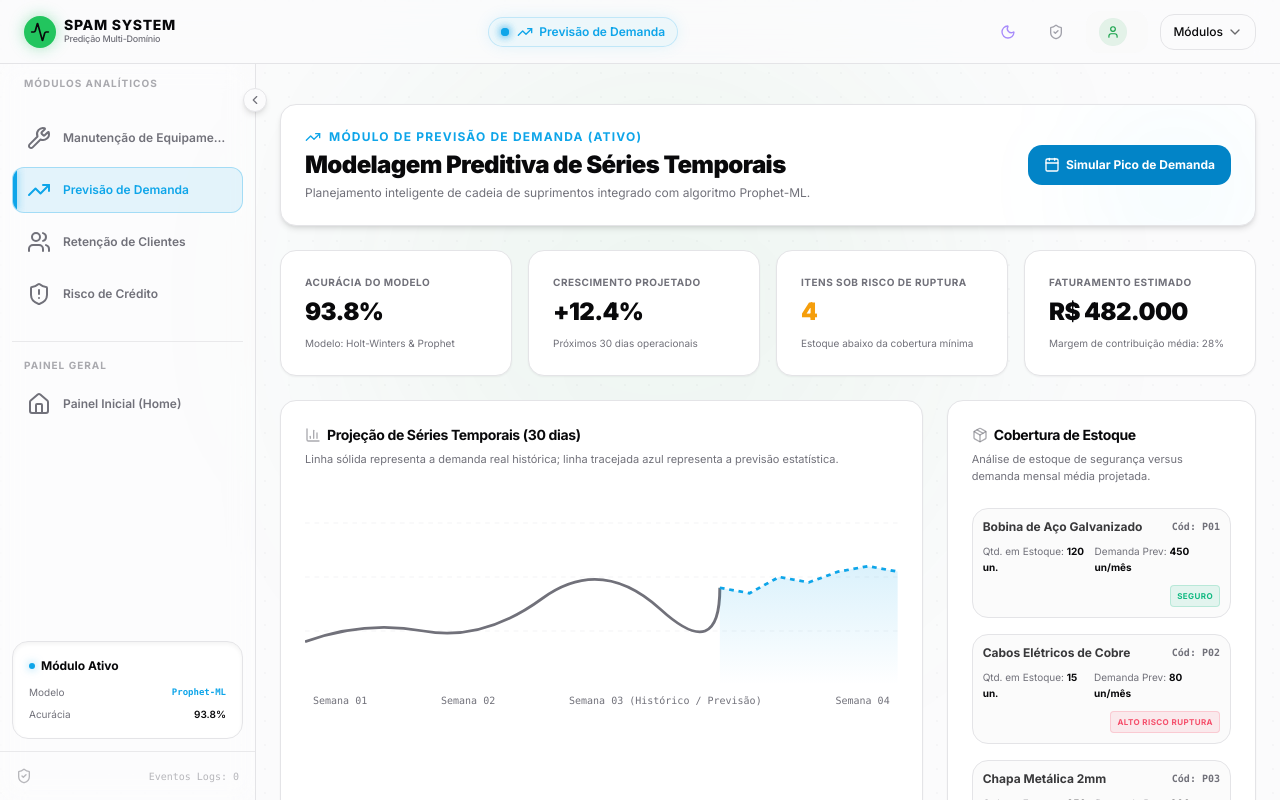
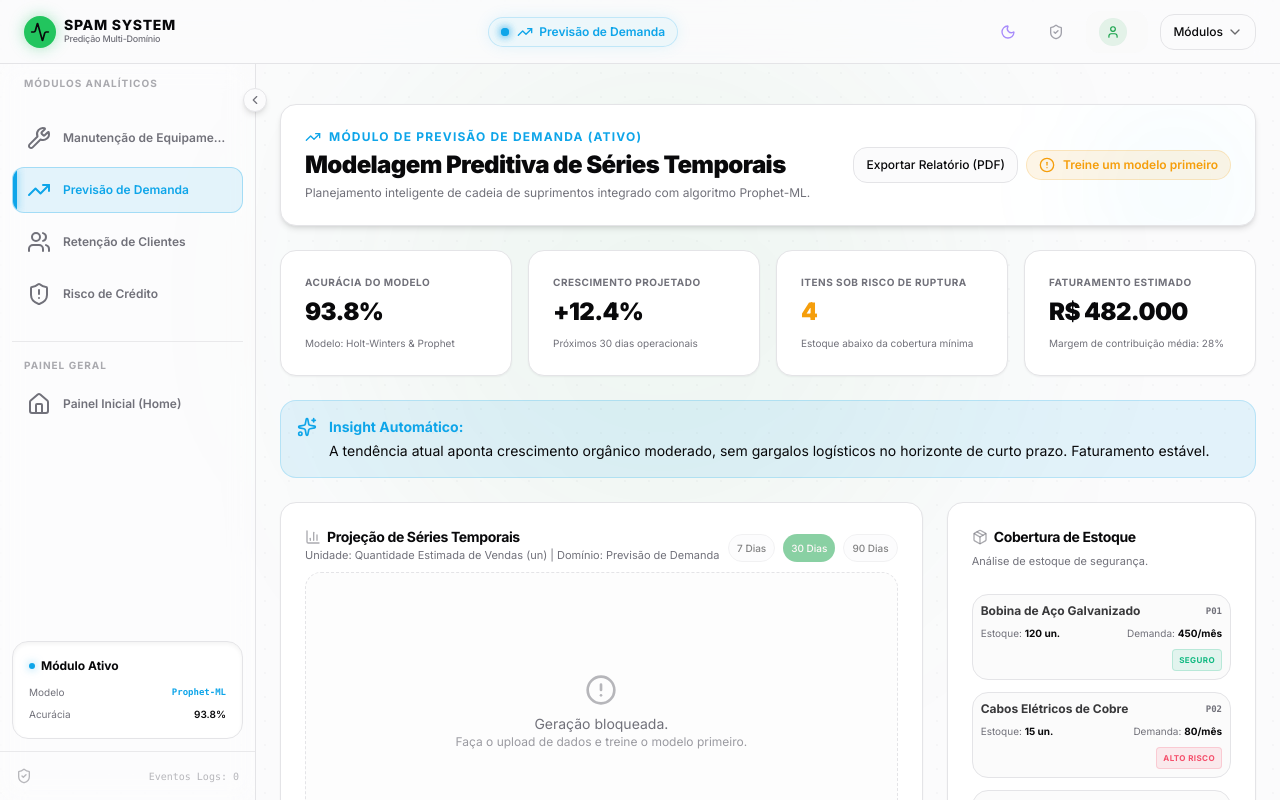
Before and after one commit to gabriellsnts/spam-project, a Next.js app: page /demand in a window 1280 px wide. Shown: the top 800 px of the page. Built offline with nearby package versions, Linux system fonts and the light colour scheme; sample sign-in values are in the browser's storage.

Commit message:
feat: implementar funcoes preditivas e visuais no painel de demanda (RF16)

```diff
--- a/src/app/(domains)/demand/page.tsx
+++ b/src/app/(domains)/demand/page.tsx
@@ -1,16 +1,19 @@
 "use client";
 
-import React, { useState } from "react";
+import React, { useState, useMemo } from "react";
 import { useDomain } from "@/lib/context/domain-context";
-import { TrendingUp, BarChart3, Package, Calendar } from "lucide-react";
+import { TrendingUp, BarChart3, Package, Calendar, AlertCircle, Sparkles } from "lucide-react";
 import { Card, CardContent, CardDescription, CardHeader, CardTitle } from "@/components/ui/card";
 import { Button } from "@/components/ui/button";
 import { CSVUploader } from "@/components/shared/csv-uploader";
+import { FeatureImportanceChart } from "@/components/shared/feature-importance-chart";
+import { LineChart, Line, XAxis, YAxis, Tooltip as RechartsTooltip, ResponsiveContainer, CartesianGrid, ReferenceLine } from "recharts";
 
 export default function DemandPage() {
   const { addLog, isTraining, trainedModels } = useDomain();
   const activeModel = trainedModels["demand"];
   const [seasonalActive, setSeasonalActive] = useState(false);
+  const [horizon, setHorizon] = useState<7 | 30 | 90>(30);
 
   const [metrics, setMetrics] = useState({
     accuracy: "93.8%",
@@ -26,7 +29,48 @@ export default function DemandPage() {
     { id: "P04", name: "Pernos de Fixação Hexagonal", stock: 2400, leadTime: 5, monthlyDemand: 2500, risk: "medium" },
   ]);
 
+  const generateChartData = (days: number, isSeasonal: boolean) => {
+    const data = [];
+    const today = new Date();
+    for (let i = -15; i <= 0; i++) {
+      const d = new Date(today);
+      d.setDate(d.getDate() + i);
+      data.push({
+        date: d.toLocaleDateString("pt-BR", { day: "2-digit", month: "short" }),
+        historico: 100 + Math.random() * 50 + (i * 2),
+        previsao: null,
+        isFuture: false,
+      });
+    }
+    const lastHist = data[data.length - 1].historico as number;
+    for (let i = 1; i <= days; i++) {
+      const d = new Date(today);
+      d.setDate(d.getDate() + i);
+      let multiplier = 1;
+      if (isSeasonal && i > 5 && i < 15) multiplier = 2.5;
+
+      data.push({
+        date: d.toLocaleDateString("pt-BR", { day: "2-digit", month: "short" }),
+        historico: null,
+        previsao: lastHist + (i * 1.5) * multiplier + (Math.random() * 20),
+        isFuture: true,
+      });
+    }
+    const currentPoint = data.find(d => d.isFuture === false && data.indexOf(d) === 15);
+    if (currentPoint) {
+      data[15].previsao = currentPoint.historico;
+    }
+
+    return data;
+  };
+
+  const chartData = useMemo(() => generateChartData(horizon, seasonalActive), [horizon, seasonalActive]);
+
   const triggerSeasonalSimulation = () => {
+    if (!activeModel) {
+      addLog("Erro: É necessário treinar um modelo primeiro para gerar previsões.", "error");
+      return;
+    }
     setSeasonalActive(true);
     setMetrics({
       accuracy: "91.2%",
@@ -42,7 +86,7 @@ export default function DemandPage() {
         return p;
       })
     );
-    addLog("Simulação de sazonalidade de alta demanda ativada (Black Friday / Pico). Alerta de ruptura de estoque disparado.");
+    addLog("Simulação de sazonalidade de alta demanda ativada. Alerta de ruptura de estoque disparado.");
   };
 
   const resetSimulation = () => {
@@ -62,9 +106,21 @@ export default function DemandPage() {
     addLog("Simulação de sazonalidade redefinida. Projeções de demanda normalizadas.");
   };
 
+  const mockFeatures = [
+    { name: "Sazonalidade Mensal", weight: 0.45, description: "Variação esperada devido a feriados e picos sazonais." },
+    { name: "Preço do Produto", weight: 0.25, description: "Sensibilidade de demanda cruzada com alterações no ticket médio." },
+    { name: "Promoções Ativas", weight: 0.15, description: "Impacto temporário por queimas de estoque e campanhas pontuais." },
+    { name: "Temperatura", weight: 0.10, description: "Fator climático local impactando logística e tráfego em loja." },
+    { name: "Concorrentes Ativos", weight: 0.05, description: "Ações promocionais do mercado registradas no CRM." },
+  ];
+
+  const handleExport = () => {
+    window.print();
+    addLog("Relatório consolidado exportado para PDF via impressão.");
+  };
+
   return (
     <div className="space-y-6">
-      {/* Module Title Banner */}
       <div className="flex flex-col md:flex-row md:items-center justify-between gap-4 p-6 rounded-2xl bg-card border border-border shadow-md relative overflow-hidden transition-colors duration-300">
         <div className="absolute top-0 right-0 h-40 w-40 bg-sky-500/5 blur-3xl rounded-full" />
         <div className="space-y-1 relative z-10">
@@ -80,8 +136,16 @@ export default function DemandPage() {
           </p>
         </div>
 
-        <div className="flex items-center gap-2 relative z-10">
-          {seasonalActive ? (
+        <div className="flex flex-col sm:flex-row items-center gap-2 relative z-10">
+          <Button variant="outline" size="sm" onClick={handleExport} className="text-xs">
+            Exportar Relatório (PDF)
+          </Button>
+          {!activeModel ? (
+            <div className="flex items-center gap-2 text-amber-500 bg-amber-500/10 px-3 py-1.5 rounded-lg border border-amber-500/20 text-xs font-semibold">
+              <AlertCircle className="h-4 w-4" />
+              Treine um modelo primeiro
+            </div>
+          ) : seasonalActive ? (
             <Button
               onClick={resetSimulation}
               disabled={isTraining}
@@ -102,7 +166,6 @@ export default function DemandPage() {
         </div>
       </div>
 
-      {/* KPI Cards Grid */}
       <div className="grid grid-cols-1 sm:grid-cols-2 lg:grid-cols-4 gap-4">
         <Card className="bg-card border-border transition-colors duration-300">
           <CardHeader className="pb-2">
@@ -130,7 +193,7 @@ export default function DemandPage() {
             </CardTitle>
           </CardHeader>
           <CardContent>
-            <div className="text-[10px] text-muted-foreground">Próximos 30 dias operacionais</div>
+            <div className="text-[10px] text-muted-foreground">Próximos {horizon} dias operacionais</div>
           </CardContent>
         </Card>
 
@@ -161,80 +224,101 @@ export default function DemandPage() {
         </Card>
       </div>
 
-      {/* Main Content Layout */}
+      <div className="p-4 bg-sky-500/10 border border-sky-500/20 rounded-lg text-sm text-foreground flex gap-3">
+        <Sparkles className="h-5 w-5 text-sky-500 shrink-0" />
+        <div>
+          <strong className="text-sky-500 block mb-1">Insight Automático:</strong>
+          {seasonalActive
+            ? "Simulação de pico indica risco severo de ruptura de estoque para 'Pernos de Fixação' e 'Bobina de Aço'. Aumento de demanda focado na próxima quinzena."
+            : "A tendência atual aponta crescimento orgânico moderado, sem gargalos logísticos no horizonte de curto prazo. Faturamento estável."}
+        </div>
+      </div>
+
       <div className="grid grid-cols-1 lg:grid-cols-3 gap-6">
-        {/* Mock Chart */}
         <Card className="lg:col-span-2 bg-card border-border transition-colors duration-300">
-          <CardHeader>
+          <CardHeader className="flex flex-col sm:flex-row sm:items-center justify-between pb-2">
+            <div>
               <CardTitle className="text-sm font-bold text-foreground flex items-center gap-1.5">
                 <BarChart3 className="h-4 w-4 text-muted-foreground/60" />
-              Projeção de Séries Temporais (30 dias)
+                Projeção de Séries Temporais
               </CardTitle>
               <CardDescription className="text-[11px] text-muted-foreground">
-              Linha sólida representa a demanda real histórica; linha tracejada azul representa a previsão estatística.
+                Unidade: Quantidade Estimada de Vendas (un) | Domínio: Previsão de Demanda
               </CardDescription>
+            </div>
+            <div className="flex gap-2">
+              {[7, 30, 90].map((h) => (
+                <Button
+                  key={h}
+                  variant={horizon === h ? "default" : "outline"}
+                  size="sm"
+                  onClick={() => setHorizon(h as 7 | 30 | 90)}
+                  className="h-7 text-[10px] px-2"
+                  disabled={!activeModel}
+                >
+                  {h} Dias
+                </Button>
+              ))}
+            </div>
           </CardHeader>
-          <CardContent className="h-[240px] flex flex-col justify-end">
-            {/* SVG Mock Chart */}
-            <div className="w-full h-full relative mb-2">
-              <svg className="w-full h-full animate-in fade-in duration-500" viewBox="0 0 500 200" preserveAspectRatio="none">
-                {/* Grid Lines */}
-                <line x1="0" y1="50" x2="500" y2="50" className="stroke-border/40" strokeWidth="1" strokeDasharray="4 4" />
-                <line x1="0" y1="100" x2="500" y2="100" className="stroke-border/40" strokeWidth="1" strokeDasharray="4 4" />
-                <line x1="0" y1="150" x2="500" y2="150" className="stroke-border/40" strokeWidth="1" strokeDasharray="4 4" />
-
-                {/* Actual Demand Path */}
-                <path
-                  d="M0 160 Q 50 140 100 150 T 200 120 T 300 130 T 350 110"
-                  fill="none"
-                  className="stroke-muted-foreground"
-                  strokeWidth="2.5"
+          <CardContent>
+            {!activeModel ? (
+               <div className="h-[280px] w-full flex flex-col items-center justify-center text-muted-foreground border border-dashed border-border rounded-lg bg-muted/20">
+                 <AlertCircle className="h-8 w-8 mb-2 opacity-50" />
+                 <p className="text-sm">Geração bloqueada.</p>
+                 <p className="text-xs opacity-70">Faça o upload de dados e treine o modelo primeiro.</p>
+               </div>
+            ) : (
+              <div className="h-[280px] w-full mt-4">
+                <ResponsiveContainer width="100%" height="100%">
+                  <LineChart data={chartData} margin={{ top: 5, right: 10, left: -20, bottom: 5 }}>
+                    <CartesianGrid strokeDasharray="3 3" stroke="currentColor" opacity={0.1} vertical={false} />
+                    <XAxis
+                      dataKey="date"
+                      tick={{ fontSize: 10, fill: "currentColor", opacity: 0.6 }}
+                      tickLine={false}
+                      axisLine={false}
                     />
-
-                {/* Predicted Demand Path */}
-                <path
-                  d={
-                    seasonalActive
-                      ? "M350 110 L 375 70 L 400 40 L 425 20 L 450 30 L 475 10 L 500 20"
-                      : "M350 110 L 375 115 L 400 100 L 425 105 L 450 95 L 475 90 L 500 95"
-                  }
-                  fill="none"
+                    <YAxis
+                      tick={{ fontSize: 10, fill: "currentColor", opacity: 0.6 }}
+                      tickLine={false}
+                      axisLine={false}
+                    />
+                    <RechartsTooltip
+                      contentStyle={{ backgroundColor: 'hsl(var(--popover))', borderColor: 'hsl(var(--border))', borderRadius: '8px', fontSize: '12px' }}
+                      labelStyle={{ fontWeight: 'bold', color: 'hsl(var(--foreground))', marginBottom: '4px' }}
+                      itemStyle={{ color: 'hsl(var(--foreground))' }}
+                      formatter={(value: any, name: string) => [
+                        `${Number(value).toFixed(0)} un`,
+                        name === 'historico' ? 'Histórico Real' : 'Previsão Estimada'
+                      ]}
+                    />
+                    <ReferenceLine x={chartData[15].date} stroke="currentColor" strokeOpacity={0.3} strokeDasharray="3 3" label={{ position: 'insideTopLeft', value: 'Hoje', fill: 'currentColor', fontSize: 10, opacity: 0.5 }} />
+                    <Line
+                      type="monotone"
+                      dataKey="historico"
+                      stroke="currentColor"
+                      strokeWidth={2}
+                      dot={false}
+                      activeDot={{ r: 4, fill: "currentColor" }}
+                      className="text-foreground"
+                    />
+                    <Line
+                      type="monotone"
+                      dataKey="previsao"
                       stroke="#0ea5e9"
-                  strokeWidth="2.5"
-                  strokeDasharray="4"
-                  className="transition-all duration-1000"
+                      strokeWidth={2.5}
+                      strokeDasharray="5 5"
+                      dot={false}
+                      activeDot={{ r: 4, fill: "#0ea5e9" }}
                     />
-
-                {/* Shading below prediction */}
-                <path
-                  d={
-                    seasonalActive
-                      ? "M350 110 L 375 70 L 400 40 L 425 20 L 450 30 L 475 10 L 500 20 L 500 200 L 350 200 Z"
-                      : "M350 110 L 375 115 L 400 100 L 425 105 L 450 95 L 475 90 L 500 95 L 500 200 L 350 200 Z"
-                  }
-                  fill="url(#gradient-sky)"
-                  className="opacity-15 transition-all duration-1000"
-                />
-
-                <defs>
-                  <linearGradient id="gradient-sky" x1="0%" y1="0%" x2="0%" y2="100%">
-                    <stop offset="0%" stopColor="#0ea5e9" />
-                    <stop offset="100%" stopColor="#0ea5e9" stopOpacity="0" />
-                  </linearGradient>
-                </defs>
-              </svg>
+                  </LineChart>
+                </ResponsiveContainer>
               </div>
-
-            <div className="flex justify-between text-[10px] text-muted-foreground font-mono px-2">
-              <span>Semana 01</span>
-              <span>Semana 02</span>
-              <span>Semana 03 (Histórico / Previsão)</span>
-              <span>Semana 04</span>
-            </div>
+            )}
           </CardContent>
         </Card>
 
-        {/* Inventory Stock alerts */}
         <Card className="bg-card border-border transition-colors duration-300">
           <CardHeader>
             <CardTitle className="text-sm font-bold text-foreground flex items-center gap-1.5">
@@ -242,23 +326,23 @@ export default function DemandPage() {
               Cobertura de Estoque
             </CardTitle>
             <CardDescription className="text-[11px] text-muted-foreground">
-              Análise de estoque de segurança versus demanda mensal média projetada.
+              Análise de estoque de segurança.
             </CardDescription>
           </CardHeader>
-          <CardContent className="space-y-4">
+          <CardContent className="space-y-3">
             {products.map((p) => (
-              <div key={p.id} className="p-2.5 rounded-lg bg-muted/40 border border-border text-xs flex flex-col gap-1">
+              <div key={p.id} className="p-2 rounded-lg bg-muted/40 border border-border text-xs flex flex-col gap-1">
                 <div className="flex justify-between font-bold text-foreground/80">
-                  <span>{p.name}</span>
-                  <span className="text-[10px] text-muted-foreground font-mono">Cód: {p.id}</span>
+                  <span className="truncate pr-2">{p.name}</span>
+                  <span className="text-[9px] text-muted-foreground font-mono shrink-0">{p.id}</span>
                 </div>
 
-                <div className="flex justify-between text-[10px] text-muted-foreground mt-1">
-                  <span>Qtd. em Estoque: <strong className="text-foreground">{p.stock} un.</strong></span>
-                  <span>Demanda Prev: <strong className="text-foreground">{p.monthlyDemand} un/mês</strong></span>
+                <div className="flex justify-between text-[10px] text-muted-foreground mt-0.5">
+                  <span>Estoque: <strong className="text-foreground">{p.stock} un.</strong></span>
+                  <span>Demanda: <strong className="text-foreground">{p.monthlyDemand}/mês</strong></span>
                 </div>
 
-                <div className="mt-1.5 flex justify-end">
+                <div className="mt-1 flex justify-end">
                   <span className={`px-1.5 py-0.5 rounded text-[8px] font-bold border uppercase tracking-wider ${
                     p.risk === "high"
                       ? "bg-rose-500/10 text-rose-500 border-rose-500/20 animate-pulse"
@@ -266,7 +350,7 @@ export default function DemandPage() {
                       ? "bg-amber-500/10 text-amber-500 border-amber-500/20"
                       : "bg-emerald-500/10 text-emerald-500 border-emerald-500/20"
                   }`}>
-                    {p.risk === "high" ? "Alto Risco Ruptura" : p.risk === "medium" ? "Risco Moderado" : "Seguro"}
+                    {p.risk === "high" ? "Alto Risco" : p.risk === "medium" ? "Risco Moderado" : "Seguro"}
                   </span>
                 </div>
               </div>
@@ -275,7 +359,10 @@ export default function DemandPage() {
         </Card>
       </div>
 
-      {/* Ingestão de Dados Históricos */}
+      {activeModel && (
+        <FeatureImportanceChart data={mockFeatures} />
+      )}
+
       <CSVUploader />
     </div>
   );
```
Lines whose indentation alone changed are shown as unchanged.
